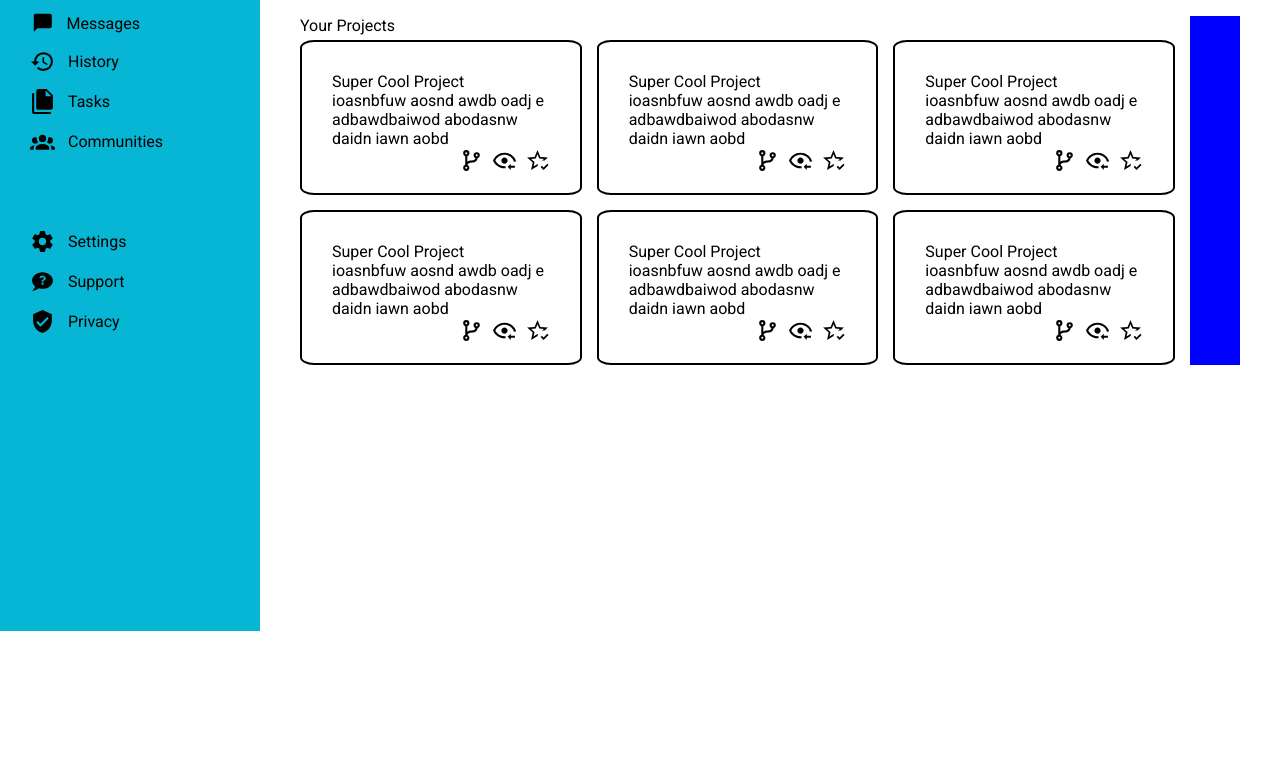
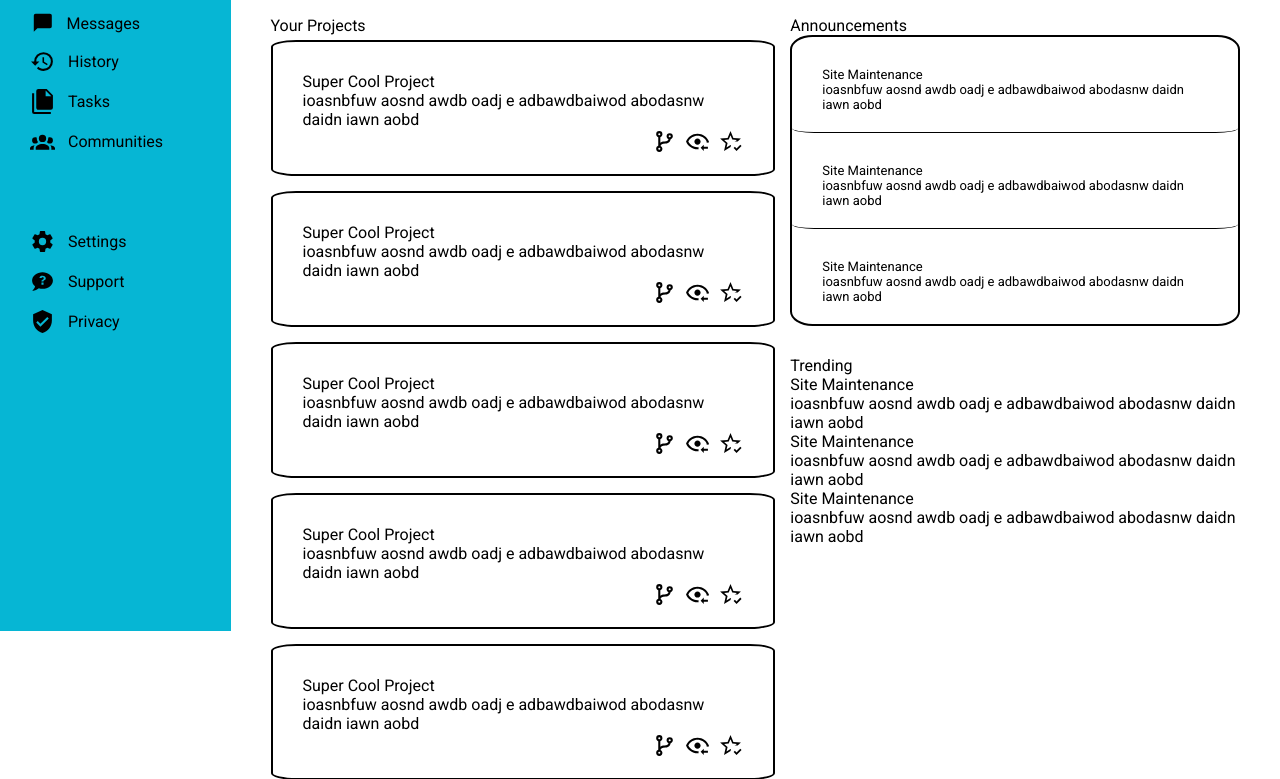
Before and after one commit to rzh4321/TOP-admin-dashboard, a plain HTML site: page index.html in a window 1280 px wide. Shown: the part 169-948 px from the top of the page. Before the commit the page ends 800 px from the top, so only its background shows below. Drawn offline with Linux system fonts and the light colour scheme.

Commit message:
completed announcements tab

```diff
--- a/index.html
+++ b/index.html
@@ -164,7 +164,50 @@
                     </div>
                 </div>
             </div>
-            <div class="sidebar"></div>
+            <div class="sidebar">
+                <div>
+                    Announcements
+                    <br>
+                    <div class="announcements">
+                        <div class="announcement">
+                            Site Maintenance
+                            <br>
+                            <p>ioasnbfuw aosnd awdb oadj e adbawdbaiwod abodasnw daidn iawn aobd</p>
+                        </div>
+                        <div class="announcement">
+                            Site Maintenance
+                            <br>
+                            <p>ioasnbfuw aosnd awdb oadj e adbawdbaiwod abodasnw daidn iawn aobd</p>
+                        </div>
+                        <div class="announcement" style="border: none">
+                            Site Maintenance
+                            <br>
+                            <p>ioasnbfuw aosnd awdb oadj e adbawdbaiwod abodasnw daidn iawn aobd</p>
+                        </div>
+                    </div>
+                </div>
+                <div>
+                    Trending
+                    <br>
+                    <div class="trending">
+                        <div class="profile">
+                            Site Maintenance
+                            <br>
+                            <p>ioasnbfuw aosnd awdb oadj e adbawdbaiwod abodasnw daidn iawn aobd</p>
+                        </div>
+                        <div class="profile">
+                            Site Maintenance
+                            <br>
+                            <p>ioasnbfuw aosnd awdb oadj e adbawdbaiwod abodasnw daidn iawn aobd</p>
+                        </div>
+                        <div class="profile" style="border: none">
+                            Site Maintenance
+                            <br>
+                            <p>ioasnbfuw aosnd awdb oadj e adbawdbaiwod abodasnw daidn iawn aobd</p>
+                        </div>
+                    </div>
+                </div>
+            </div>
         </div>
 
     </div>
--- a/style.css
+++ b/style.css
@@ -118,8 +118,9 @@ button:hover {
 }
 
 .sidebar {
-    width: 50px;
-    background-color: blue;
+    display: flex;
+    flex-direction: column;
+    gap: 30px;
 }
 
 .project {
@@ -128,6 +129,23 @@ button:hover {
     justify-content: space-around;
     border: 2px solid black;
     padding: 30px 30px 20px 30px;
+    border-radius: 5%;
+}
+
+.announcements {
+    display: flex;
+    flex-direction: column;
+    border: 2px solid black;
+    border-radius: 5%;
+    font-size: 13px;
+}
+
+.announcement {
+    display: flex;
+    flex-direction: column;
+    justify-content: center;
+    padding: 30px 30px 20px 30px;
+    border-bottom: 1px solid black;
     border-radius: 5%;
 }
 
```
